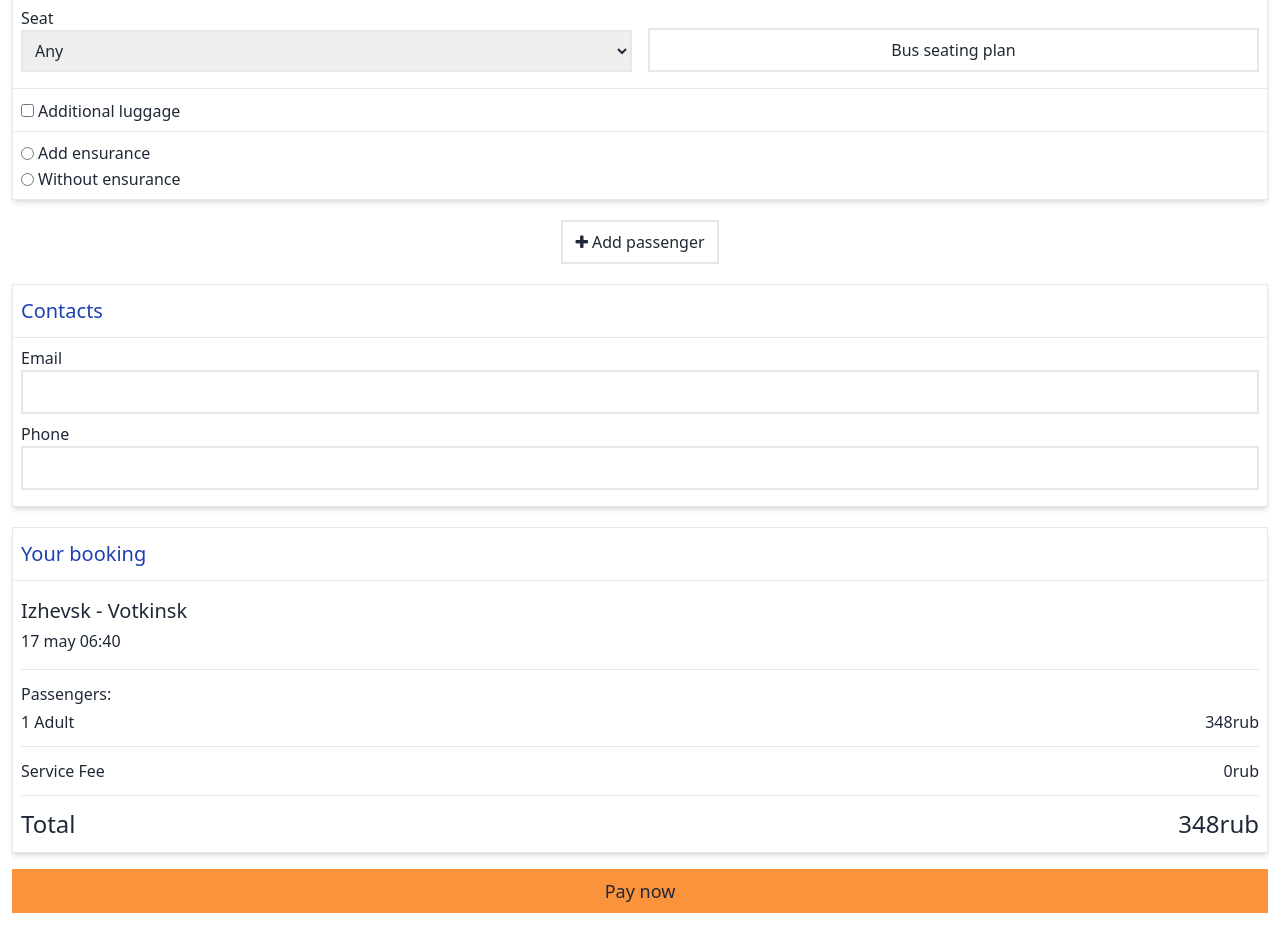
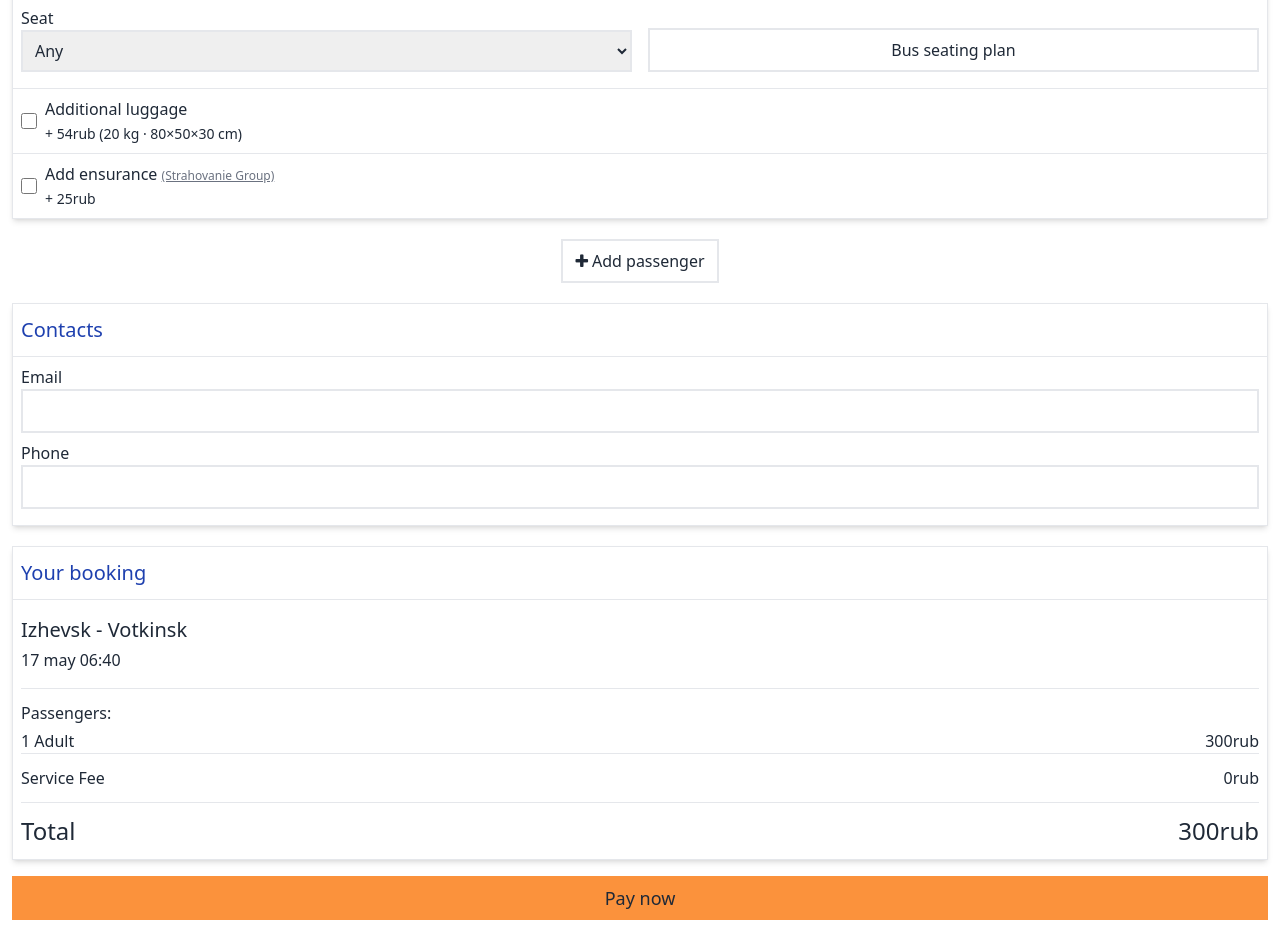
Before and after one commit to Komakk/bus-station, a React (Vite) app: page / in a window 1280 px wide. Shown: the part 480-1416 px from the top of the page. Built offline with nearby package versions, Linux system fonts and the light colour scheme.

Commit message:
fixed Checkout and PassengerForm

```diff
--- a/package.json
+++ b/package.json
@@ -12,6 +12,7 @@
   "dependencies": {
     "cors": "^2.8.5",
     "express": "^4.19.2",
+    "nanoid": "^5.0.7",
     "react": "^18.2.0",
     "react-dom": "^18.2.0"
   },
--- a/src/Checkout.tsx
+++ b/src/Checkout.tsx
@@ -1,22 +1,82 @@
 import { useState } from "react";
 import Navigation from "./components/Navigation";
 import PassengerForm from "./components/PassengerForm";
+import { nanoid } from "nanoid";
 
-const PASSENGER = {
-  firstName: "",
-  lastName: "",
-  type: "adult",
-  seat: "any",
-  luggage: false,
-  ensurance: false,
-};
+interface Passenger {
+  id: string;
+  firstname: string;
+  lastname: string;
+  type: string;
+  seat: string;
+  luggage: boolean;
+  ensurance: boolean;
+}
+
+const ROUTE_PRICE = 300;
+
 export default function Checkout() {
   const [isTripDetailsHidden, setIsTripDetailsHidden] = useState(true);
-  const [passengers, setPassengers] = useState([{ ...PASSENGER }]);
+  const [passengers, setPassengers] = useState<Passenger[]>([
+    {
+      id: "p0",
+      firstname: "",
+      lastname: "",
+      type: "Adult",
+      seat: "any",
+      luggage: false,
+      ensurance: false,
+    },
+  ]);
 
   function addPassenger() {
-    setPassengers([...passengers, { ...PASSENGER }]);
+    setPassengers([
+      ...passengers,
+      {
+        id: nanoid(),
+        firstname: "",
+        lastname: "",
+        type: "Adult",
+        seat: "any",
+        luggage: false,
+        ensurance: false,
+      },
+    ]);
   }
+
+  function editPassenger(id: string, name: string, value: string | boolean) {
+    const editedPassengers = passengers.map((passenger) => {
+      if (id === passenger.id) {
+        const editedPassenger = { ...passenger };
+        if (typeof value === "string") {
+          editedPassenger[name as "firstname" | "lastname" | "type" | "seat"] =
+            value;
+        } else {
+          editedPassenger[name as "luggage" | "ensurance"] = value;
+        }
+        return editedPassenger;
+      }
+      return passenger;
+    });
+    setPassengers(editedPassengers);
+  }
+
+  const passengerTypes = passengers.reduce(
+    (prev, curr) => {
+      curr.type === "Adult" ? (prev.adult += 1) : (prev.child += 1);
+      return prev;
+    },
+    { adult: 0, child: 0 }
+  );
+
+  const booking = {
+    adult: passengerTypes.adult * ROUTE_PRICE,
+    child: (passengerTypes.child * ROUTE_PRICE) / 2,
+    luggage:
+      passengers.filter((item) => item.luggage).length * ROUTE_PRICE * 0.18,
+    ensurance: passengers.filter((item) => item.ensurance).length * 25,
+  };
+
   return (
     <>
       <Navigation />
@@ -71,7 +131,13 @@ export default function Checkout() {
         </section>
         <h1 className=" p-3 text-2xl font-medium text-blue-800">Passengers</h1>
         {passengers.map((passenger, i) => (
-          <PassengerForm key={i} id={i + 1} passenger={passenger} />
+          <PassengerForm
+            key={passenger.id}
+            index={i + 1}
+            passenger={passenger}
+            editPassenger={editPassenger}
+            routePrice={ROUTE_PRICE}
+          />
         ))}
 
         <div className=" py-5 text-center">
@@ -107,16 +173,46 @@ export default function Checkout() {
             </span>
             <div className="border-t"></div>
             <p className=" pt-3 pb-1">Passengers:</p>
-            <p className=" pb-3">
-              1 Adult<span className=" float-right">348rub</span>
+            <p>
+              {passengerTypes.adult > 1
+                ? `${passengerTypes.adult} Adults`
+                : `${passengerTypes.adult} Adult`}
+              <span className=" float-right">{booking.adult}rub</span>
             </p>
-            <div className=" border-t"></div>
+            {passengerTypes.child > 0 && (
+              <p>
+                {passengerTypes.child > 1
+                  ? `${passengerTypes.child} Children`
+                  : `${passengerTypes.child} Child`}
+                <span className=" float-right">{booking.child}rub</span>
+              </p>
+            )}
+            {booking.luggage > 0 && (
+              <div className="mt-3 border-t">
+                <p className=" py-3">
+                  {booking.luggage / (ROUTE_PRICE * 0.18)} Additional luggage
+                  <span className=" float-right">{booking.luggage}rub</span>
+                </p>
+              </div>
+            )}
+            {booking.ensurance > 0 && (
+              <div className="border-t">
+                <p className=" py-3">
+                  {booking.ensurance / 25} Ensurance
+                  <span className=" float-right">{booking.ensurance}rub</span>
+                </p>
+              </div>
+            )}
+            <div className="border-t"></div>
             <p className=" py-3">
               Service Fee<span className=" float-right">0rub</span>
             </p>
             <div className=" border-t"></div>
             <p className="py-3 text-2xl font-medium">
-              Total<span className=" float-right">348rub</span>
+              Total
+              <span className=" float-right">
+                {Object.values(booking).reduce((prev, cur) => prev + cur)}rub
+              </span>
             </p>
           </div>
         </div>
--- a/src/components/PassengerForm.tsx
+++ b/src/components/PassengerForm.tsx
@@ -1,20 +1,28 @@
 interface PassengerFormProps {
-  id: number;
+  index: number;
   passenger: {
-    firstName: string;
-    lastName: string;
+    id: string;
+    firstname: string;
+    lastname: string;
     type: string;
     seat: string;
     luggage: boolean;
     ensurance: boolean;
   };
+  editPassenger: (id: string, name: string, value: string | boolean) => void;
+  routePrice: number;
 }
 
-export default function PassengerForm({ id, passenger }: PassengerFormProps) {
+export default function PassengerForm({
+  index,
+  passenger,
+  editPassenger,
+  routePrice,
+}: PassengerFormProps) {
   return (
     <form className="mx-3 border shadow-md">
       <h2 className="px-2 py-3 text-xl font-medium border-b text-blue-800">
-        Passenger {id}
+        Passenger {index}
       </h2>
       <div className="px-2">
         <label className=" pt-2 inline-block">First Name</label>
@@ -22,19 +30,29 @@ export default function PassengerForm({ id, passenger }: PassengerFormProps) {
           className="w-full text-gray-800 px-3 py-2 border-2 outline-blue-300"
           placeholder="Ivan"
           name="firstname"
-          //value={passenger.firstName}
+          value={passenger.firstname}
+          onChange={(e) =>
+            editPassenger(passenger.id, e.target.name, e.target.value)
+          }
         ></input>
         <label className=" pt-2 inline-block">Last Name</label>
         <input
           className="w-full text-gray-800 px-3 py-2 border-2 outline-blue-300"
           placeholder="Ivanov"
           name="lastname"
-          //value={passenger.lastName}
+          value={passenger.lastname}
+          onChange={(e) =>
+            editPassenger(passenger.id, e.target.name, e.target.value)
+          }
         ></input>
         <label className="pt-2 inline-block">Type</label>
         <select
           className=" w-full h-[42px] text-gray-800 px-2 border-2 outline-blue-300"
           name="type"
+          value={passenger.type}
+          onChange={(e) =>
+            editPassenger(passenger.id, e.target.name, e.target.value)
+          }
         >
           <option value={"Adult"}>Adult</option>
           <option value={"Child"}>Child</option>
@@ -46,6 +64,10 @@ export default function PassengerForm({ id, passenger }: PassengerFormProps) {
           <select
             className=" w-full h-[42px] text-gray-800 px-2 border-2 outline-blue-300"
             name="seat"
+            value={passenger.seat}
+            onChange={(e) =>
+              editPassenger(passenger.id, e.target.name, e.target.value)
+            }
           >
             <option value={"any"}>Any</option>
             <option value={"1"}>1</option>
@@ -63,20 +85,48 @@ export default function PassengerForm({ id, passenger }: PassengerFormProps) {
       </div>
       <div className=" relative border-t"></div>
       <div className="px-2 py-2">
-        <label className="">
-          <input className=" align-middle" type="checkbox" />
-          <span className="pl-1 align-middle">Additional luggage</span>
+        <label className="flex items-center">
+          <input
+            className="h-4 w-4"
+            type="checkbox"
+            name="luggage"
+            checked={passenger.luggage}
+            onChange={(e) =>
+              editPassenger(passenger.id, e.target.name, e.target.checked)
+            }
+          />
+          <span className="pl-2">
+            Additional luggage
+            <br></br>
+            <span className=" text-sm">
+              + {routePrice * 0.18}rub (20 kg · 80×50×30 cm)
+            </span>
+          </span>
         </label>
       </div>
       <div className=" border-t"></div>
       <div className="px-2 py-2">
-        <label className="block">
-          <input className=" align-middle" type="radio" />
-          <span className="pl-1 align-middle">Add ensurance</span>
-        </label>
-        <label className="block">
-          <input className=" align-middle" type="radio" />
-          <span className="pl-1 align-middle">Without ensurance</span>
+        <label className="flex items-center">
+          <input
+            className="h-4 w-4"
+            type="checkbox"
+            name="ensurance"
+            checked={passenger.ensurance}
+            onChange={(e) =>
+              editPassenger(passenger.id, e.target.name, e.target.checked)
+            }
+          />
+          <span className="pl-2 align-middle">
+            Add ensurance&nbsp;
+            <a
+              className=" text-xs text-gray-500 cursor-pointer underline"
+              href="#"
+            >
+              (Strahovanie Group)
+            </a>
+            <br></br>
+            <span className=" text-sm">+ 25rub</span>
+          </span>
         </label>
       </div>
     </form>
```
Also changed, not shown: 1 other file (tests, documents, lock files or other folders).
